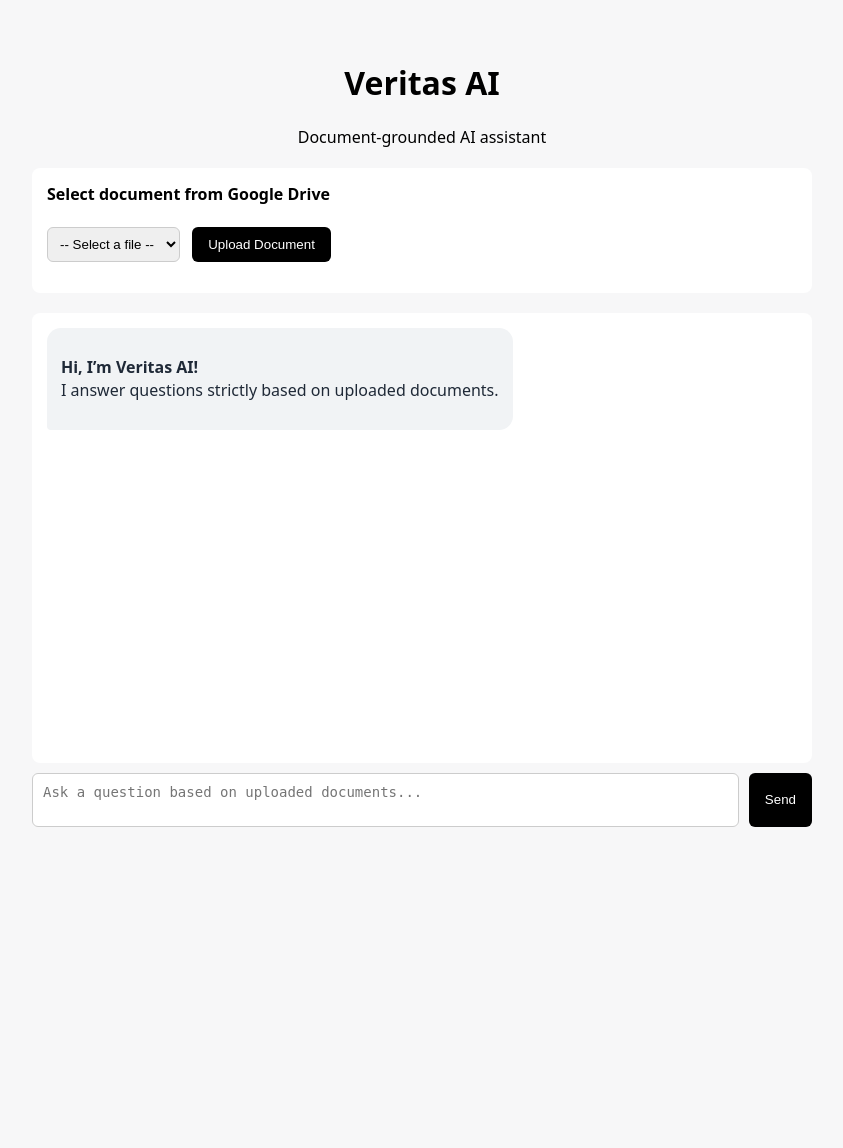
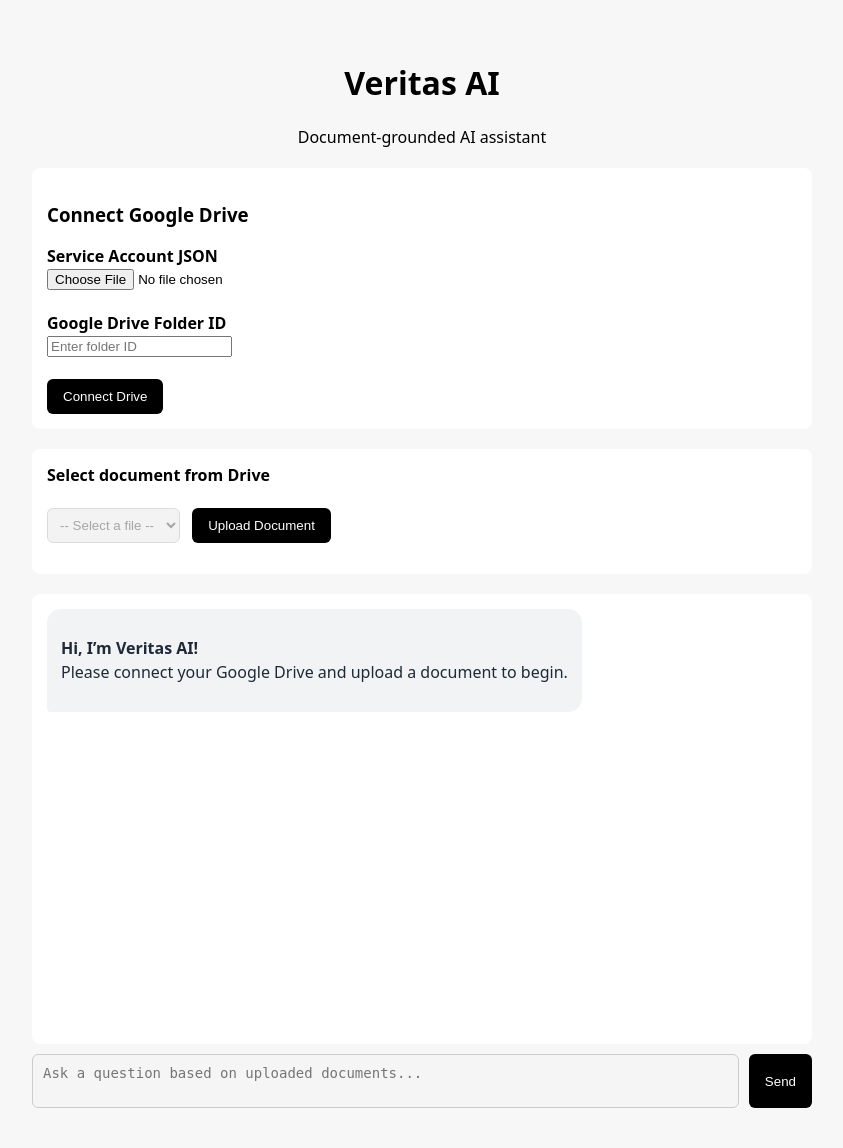
Before and after one commit to Abhijith-ES/Veritas-AI, a Flask app: page / in a window 1280 px wide. Shown: the whole page, without its empty margins (218-1061 px from the left). Before the commit the page ends 827 px from the top, so only its background shows below. Run offline with Flask 3, Linux system fonts and the light colour scheme.

Commit message:
Update frontend to accept Drive credentials file and folder ID

```diff
--- a/frontend/static/js/chat.js
+++ b/frontend/static/js/chat.js
@@ -1,6 +1,7 @@
 const chatBox = document.getElementById("chatBox");
+const API_BASE = "http://127.0.0.1:8000/api";
+
 let documentsUploaded = false;
-const API_BASE = "http://127.0.0.1:8000/api";
 
 // ---------------- ALERTS ----------------
 function showAlert() {
@@ -14,7 +15,7 @@ function closeAlert() {
 function showIntroMessage() {
     appendMessage(`
         <p><strong>Hi, I’m Veritas AI!</strong><br>
-        I answer questions strictly based on uploaded documents.</p>
+        Please connect your Google Drive and upload a document to begin.</p>
     `, "bot");
 }
 
@@ -51,10 +52,10 @@ function sendMessage() {
 
     const thinking = appendMessage("<em>Veritas is thinking…</em>", "bot");
 
-    fetch("/chat", {
+    fetch(`${API_BASE}/chat`, {
         method: "POST",
         headers: {"Content-Type": "application/json"},
-        body: JSON.stringify({query})
+        body: JSON.stringify({ query })
     })
     .then(res => res.json())
     .then(data => {
@@ -69,6 +70,38 @@ function sendMessage() {
     });
 }
 
+// ---------------- DRIVE CONFIG ----------------
+async function configureDrive() {
+    const fileInput = document.getElementById("serviceAccountFile");
+    const folderInput = document.getElementById("folderIdInput");
+    const status = document.getElementById("driveStatus");
+
+    if (!fileInput.files.length || !folderInput.value.trim()) {
+        status.innerText = "Please provide JSON file and folder ID.";
+        return;
+    }
+
+    const formData = new FormData();
+    formData.append("service_account", fileInput.files[0]);
+    formData.append("folder_id", folderInput.value.trim());
+
+    status.innerText = "Connecting to Google Drive…";
+
+    try {
+        const res = await fetch(`${API_BASE}/drive/configure`, {
+            method: "POST",
+            body: formData
+        });
+
+        if (!res.ok) throw new Error();
+
+        status.innerText = "Drive connected successfully.";
+        loadDriveFiles();
+    } catch {
+        status.innerText = "Failed to connect Drive. Check credentials.";
+    }
+}
+
 // ---------------- DRIVE FILES ----------------
 async function loadDriveFiles() {
     try {
@@ -76,18 +109,24 @@ async function loadDriveFiles() {
         const files = await response.json();
 
         const select = document.getElementById("driveFileSelect");
+        select.innerHTML = `<option value="">-- Select a file --</option>`;
+
         files.forEach(file => {
             const option = document.createElement("option");
             option.value = file.id;
             option.textContent = file.name;
             select.appendChild(option);
         });
+
+        select.disabled = false;
+        document.getElementById("uploadBtn").disabled = false;
+
     } catch (err) {
         console.error("Failed to load Drive files:", err);
     }
 }
 
-
+// ---------------- UPLOAD ----------------
 function uploadDriveFile() {
     const select = document.getElementById("driveFileSelect");
     const fileId = select.value;
@@ -101,7 +140,7 @@ function uploadDriveFile() {
     const status = document.getElementById("uploadStatus");
     const fileList = document.getElementById("uploadedFiles");
 
-    status.innerText = "Uploading…";
+    status.innerText = "Uploading and indexing document…";
 
     fetch(`${API_BASE}/upload-from-drive`, {
         method: "POST",
@@ -113,8 +152,11 @@ function uploadDriveFile() {
     })
     .then(res => res.json())
     .then(() => {
-        status.innerText = "Document uploaded successfully. You Can Now Ask Questions.";
+        status.innerText = "Document uploaded successfully. You can now ask questions.";
         documentsUploaded = true;
+
+        document.getElementById("userInput").disabled = false;
+        document.getElementById("sendBtn").disabled = false;
 
         const li = document.createElement("li");
         li.innerHTML = `<span class="file-name">${fileName}</span>`;
@@ -125,15 +167,22 @@ function uploadDriveFile() {
     });
 }
 
-// ---------------- EVENTS ----------------
+// ---------------- INIT ----------------
 document.addEventListener("DOMContentLoaded", () => {
     showIntroMessage();
-    loadDriveFiles();
+    enableShiftEnterSend();
 });
 
-document.getElementById("userInput").addEventListener("keydown", e => {
-    if (e.key === "Enter" && e.shiftKey) {
-        e.preventDefault();
-        sendMessage();
-    }
-});
+// ---------------- SHIFT + ENTER SEND ----------------
+function enableShiftEnterSend() {
+    const input = document.getElementById("userInput");
+
+    if (!input) return;
+
+    input.addEventListener("keydown", function (e) {
+        if (e.key === "Enter" && e.shiftKey) {
+            e.preventDefault();   // prevent newline
+            sendMessage();
+        }
+    });
+}
--- a/frontend/templates/chat.html
+++ b/frontend/templates/chat.html
@@ -8,15 +8,32 @@
         <p>Document-grounded AI assistant</p>
     </header>
 
-    <!-- Upload Section (Drive Only) -->
+    <!-- Drive Configuration Section -->
     <section class="upload-section">
-        <label for="driveFileSelect"><strong>Select document from Google Drive</strong></label><br><br>
+        <h3>Connect Google Drive</h3>
 
-        <select id="driveFileSelect">
+        <label><strong>Service Account JSON</strong></label><br>
+        <input type="file" id="serviceAccountFile" accept=".json"><br><br>
+
+        <label><strong>Google Drive Folder ID</strong></label><br>
+        <input type="text" id="folderIdInput" placeholder="Enter folder ID"><br><br>
+
+        <button onclick="configureDrive()">Connect Drive</button>
+
+        <div id="driveStatus"></div>
+    </section>
+
+    <!-- Drive File Selection -->
+    <section class="upload-section">
+        <label for="driveFileSelect"><strong>Select document from Drive</strong></label><br><br>
+
+        <select id="driveFileSelect" disabled>
             <option value="">-- Select a file --</option>
         </select>
 
-        <button onclick="uploadDriveFile()">Upload Document</button>
+        <button onclick="uploadDriveFile()" disabled id="uploadBtn">
+            Upload Document
+        </button>
 
         <div id="uploadStatus"></div>
         <ul id="uploadedFiles" class="uploaded-files"></ul>
@@ -30,6 +47,7 @@
         <button class="alert-close" onclick="closeAlert()">×</button>
     </div>
 
+    <!-- Chat Section -->
     <section class="chat-section">
         <div id="chatBox" class="chat-box"></div>
 
@@ -38,8 +56,9 @@
                 id="userInput"
                 placeholder="Ask a question based on uploaded documents..."
                 rows="2"
+                disabled
             ></textarea>
-            <button onclick="sendMessage()">Send</button>
+            <button onclick="sendMessage()" disabled id="sendBtn">Send</button>
         </div>
     </section>
 
```
